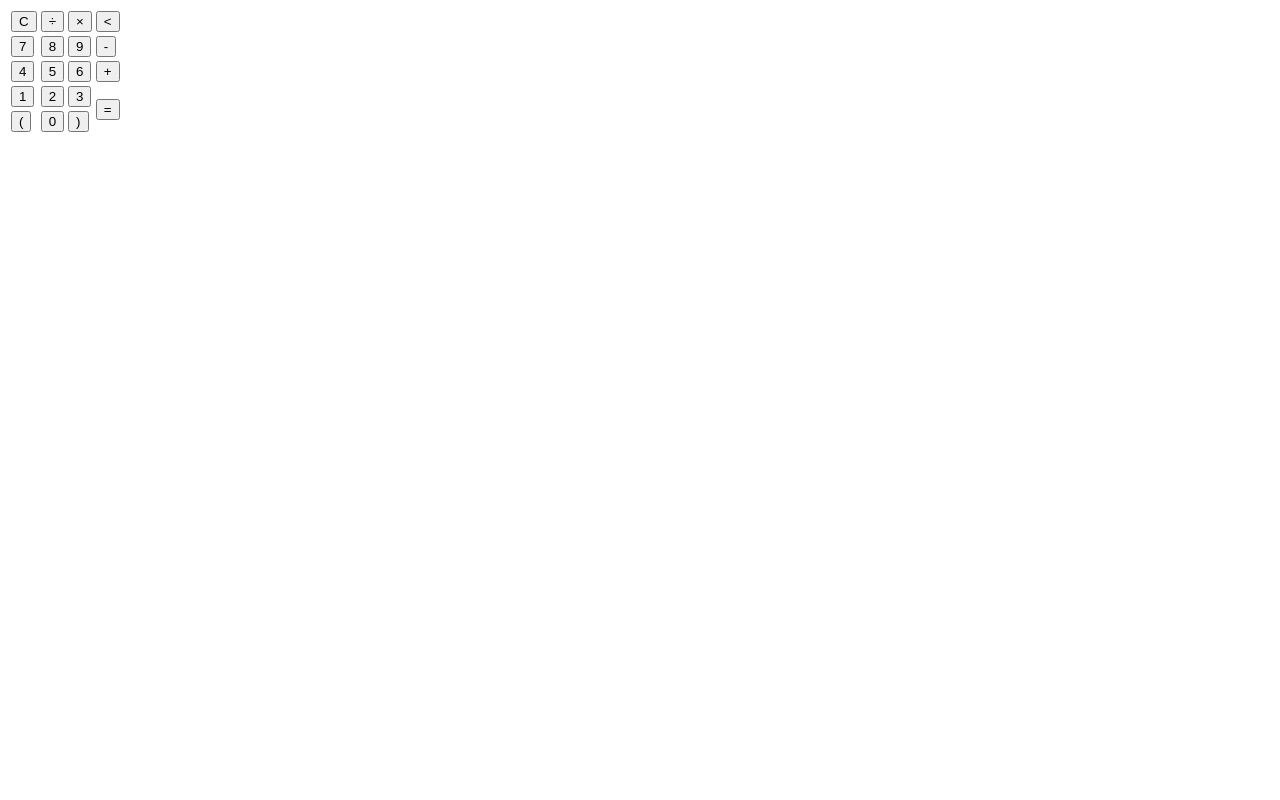
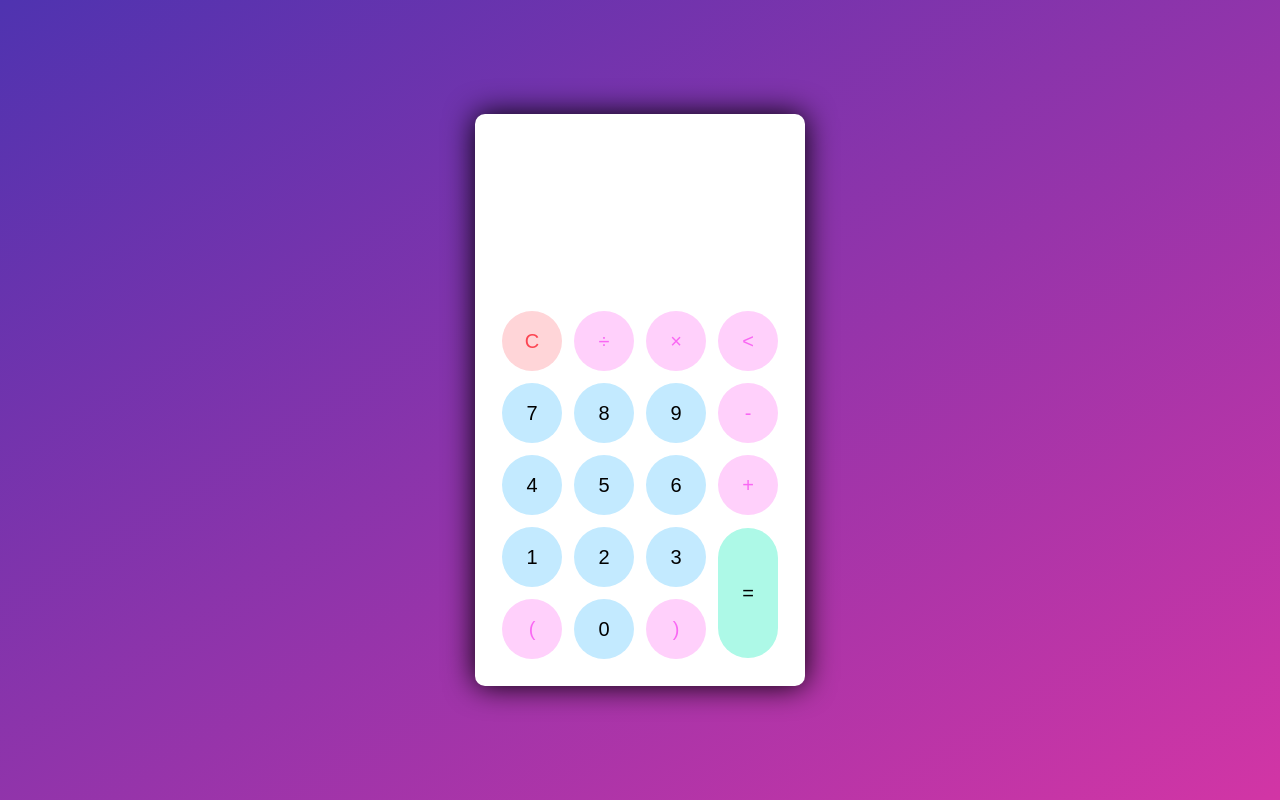
Before and after one commit to Miscellaneous786/Calculator, a plain HTML site: page index.html in a window 1280 px wide. Drawn offline with Linux system fonts and the light colour scheme.

Commit message:
style.css

```diff
--- a/style.css
+++ b/style.css
@@ -1 +1,125 @@
-a
+/* General Styles */
+* {
+    padding: 0;
+    margin: 0;
+    box-sizing: border-box;
+    outline: 0;
+    transition: all 0.5s ease;
+}
+
+body {
+    font-family: sans-serif;
+    background-image: linear-gradient(to bottom right, rgba(79,51,176,1.0), rgba(210,53,165));
+}
+
+.container {
+    height: 100vh;
+    width: 100vw;
+    display: grid;
+    place-items: center;
+}
+
+.calculator {
+    position: relative;
+    height: auto;
+    width: auto;
+    padding: 20px;
+    border-radius: 10px;
+    box-shadow: 0 0 30px #000;
+    background-color: #FFFFFF;
+}
+
+.theme-toggler {
+    position: absolute;
+    top: 30px;
+    right: 30px;
+    color: #fff;
+    cursor: pointer;
+    z-index: 1;
+}
+
+.theme-toggler.active {
+    color: #333;
+}
+
+.theme-toggler.active::before {
+    background-color: #fff;
+}
+
+.theme-toggler::before {
+    content: '';
+    height: 30px;
+    width: 30px;
+    position: absolute;
+    top: 50%;
+    transform: translate(-50%, -50%);
+    border-radius: 50%;
+    background-color: #333;
+    z-index: -1;
+}
+
+#display {
+    margin: 0 10px;
+    height: 150px;
+    width: auto;
+    max-width: 270px;
+    display: flex;
+    align-items: flex-end;
+    justify-content: flex-end;
+    font-size: 30px;
+    margin-bottom: 20px;
+    overflow-x: scroll;
+}
+
+#display::-webkit-scrollbar {
+    display: block;
+    height: 3px;
+}
+
+button {
+    height: 60px;
+    width: 60px;
+    border: 0;
+    border-radius: 30px;
+    margin: 5px;
+    font-size: 20px;
+    cursor: pointer;
+    transition: all 200ms ease;
+}
+
+button:hover {
+    transform: scale(1.1);
+}
+
+button#equal {
+    height: 130px;
+}
+
+/* Light Theme Styles */
+.calculator {
+    background-color: #fff;
+}
+
+.calculator #display {
+    color: #0a1e23;
+}
+
+.calculator button#clear {
+    background-color: #ffd5d8;
+    color: #fc4552;
+}
+
+.calculator button.btn-number {
+    background-color: #c3eaff;
+    color: #000000;
+}
+
+.calculator button.btn-operator {
+    background-color: #ffd0fb;
+    color: #f967f3;
+}
+
+.calculator button.btn-equal {
+    background-color: #adf9e7;
+    color: #000;
+}
```
